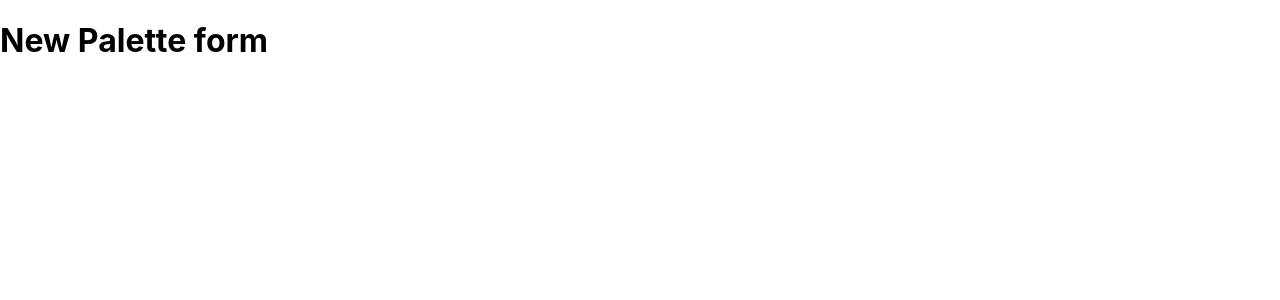
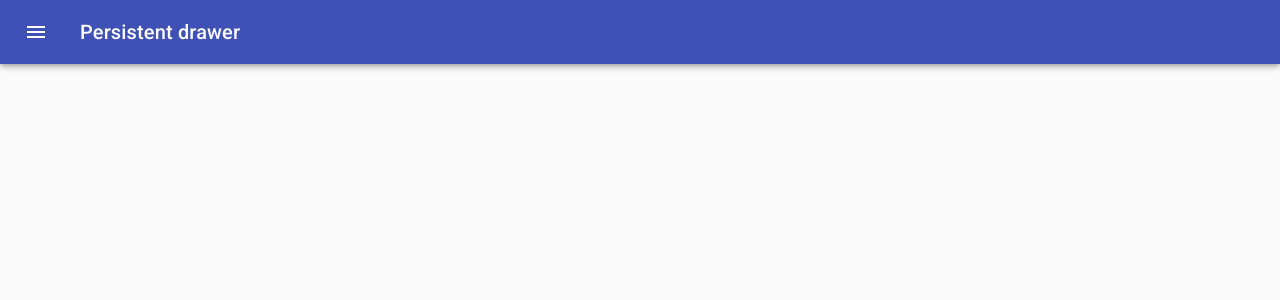
Before and after one commit to shikhar0208/Color-Palette-App, a React (Create React App) app: page /palette/new in a window 1280 px wide. Shown: the top 300 px of the page. Built offline with nearby package versions, Linux system fonts and the light colour scheme.

Commit message:
Add Drawer to NewPaletteForm

```diff
--- a/src/NewPaletteForm.js
+++ b/src/NewPaletteForm.js
@@ -1,13 +1,140 @@
-import React from 'react';
+import React, { Component } from "react";
+import classNames from "classnames";
+import { withStyles } from "@material-ui/core/styles";
+import Drawer from "@material-ui/core/Drawer";
+import CssBaseline from "@material-ui/core/CssBaseline";
+import AppBar from "@material-ui/core/AppBar";
+import Toolbar from "@material-ui/core/Toolbar";
+import Typography from "@material-ui/core/Typography";
+import Divider from "@material-ui/core/Divider";
+import IconButton from "@material-ui/core/IconButton";
+import MenuIcon from "@material-ui/icons/Menu";
+import ChevronLeftIcon from "@material-ui/icons/ChevronLeft";
 
-class NewPaletteForm extends React.Component {
+const drawerWidth = 240;
+
+const styles = theme => ({
+  root: {
+    display: "flex"
+  },
+  appBar: {
+    transition: theme.transitions.create(["margin", "width"], {
+      easing: theme.transitions.easing.sharp,
+      duration: theme.transitions.duration.leavingScreen
+    })
+  },
+  appBarShift: {
+    width: `calc(100% - ${drawerWidth}px)`,
+    marginLeft: drawerWidth,
+    transition: theme.transitions.create(["margin", "width"], {
+      easing: theme.transitions.easing.easeOut,
+      duration: theme.transitions.duration.enteringScreen
+    })
+  },
+  menuButton: {
+    marginLeft: 12,
+    marginRight: 20
+  },
+  hide: {
+    display: "none"
+  },
+  drawer: {
+    width: drawerWidth,
+    flexShrink: 0
+  },
+  drawerPaper: {
+    width: drawerWidth
+  },
+  drawerHeader: {
+    display: "flex",
+    alignItems: "center",
+    padding: "0 8px",
+    ...theme.mixins.toolbar,
+    justifyContent: "flex-end"
+  },
+  content: {
+    flexGrow: 1,
+    padding: theme.spacing.unit * 3,
+    transition: theme.transitions.create("margin", {
+      easing: theme.transitions.easing.sharp,
+      duration: theme.transitions.duration.leavingScreen
+    }),
+    marginLeft: -drawerWidth
+  },
+  contentShift: {
+    transition: theme.transitions.create("margin", {
+      easing: theme.transitions.easing.easeOut,
+      duration: theme.transitions.duration.enteringScreen
+    }),
+    marginLeft: 0
+  }
+});
+
+class NewPaletteForm extends Component {
+  state = {
+    open: false
+  };
+
+  handleDrawerOpen = () => {
+    this.setState({ open: true });
+  };
+
+  handleDrawerClose = () => {
+    this.setState({ open: false });
+  };
+
   render() {
-    return(
-      <div>
-        <h1>New Palette form</h1>
+    const { classes } = this.props;
+    const { open } = this.state;
+
+    return (
+      <div className={classes.root}>
+        <CssBaseline />
+        <AppBar
+          position='fixed'
+          className={classNames(classes.appBar, {
+            [classes.appBarShift]: open
+          })}
+        >
+          <Toolbar disableGutters={!open}>
+            <IconButton
+              color='inherit'
+              aria-label='Open drawer'
+              onClick={this.handleDrawerOpen}
+              className={classNames(classes.menuButton, open && classes.hide)}
+            >
+              <MenuIcon />
+            </IconButton>
+            <Typography variant='h6' color='inherit' noWrap>
+              Persistent drawer
+            </Typography>
+          </Toolbar>
+        </AppBar>
+        <Drawer
+          className={classes.drawer}
+          variant='persistent'
+          anchor='left'
+          open={open}
+          classes={{
+            paper: classes.drawerPaper
+          }}
+        >
+          <div className={classes.drawerHeader}>
+            <IconButton onClick={this.handleDrawerClose}>
+              <ChevronLeftIcon />
+            </IconButton>
+          </div>
+          <Divider />
+        </Drawer>
+        <main
+          className={classNames(classes.content, {
+            [classes.contentShift]: open
+          })}
+        >
+          <div className={classes.drawerHeader} />
+        </main>
       </div>
-    )
+    );
   }
-};
-
-export default NewPaletteForm;
+}
+export default withStyles(styles, { withTheme: true })(NewPaletteForm);
```
